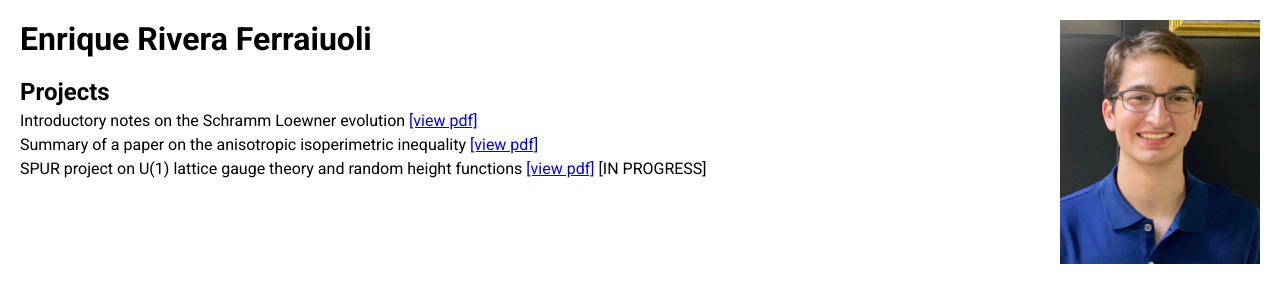
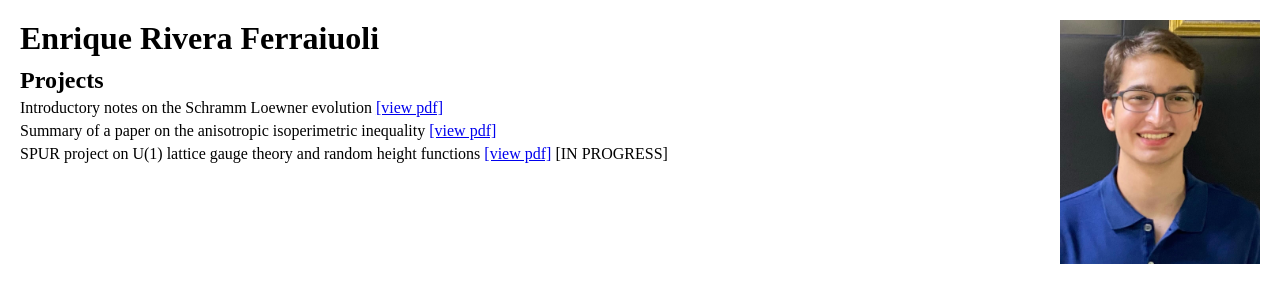
Before and after one commit to eariveraf/eariveraf.github.io, a plain HTML site: page index.html in a window 1280 px wide. Drawn offline with Linux system fonts and the light colour scheme; a web font is replaced by a local one.

Commit message:
cursed font

```diff
--- a/css/style.css
+++ b/css/style.css
@@ -1,43 +1,40 @@
 body {
+    font-family: 'Texturina', serif; /* Replace with your chosen font */
     margin: 20px;
-    font-family: 'Roboto', sans-serif;
 }
 
+
 .main-container {
-    display: flex;                  /* Use Flexbox layout */
-    justify-content: space-between; /* Space between the text and image */
+    display: flex;                  /* Use Flexbox for layout */
+    justify-content: space-between; /* Space between header and image */
     align-items: flex-start;        /* Align items at the top */
     width: 100%;                    /* Full-width container */
 }
 
 .header-container {
-    display: flex;                  /* Flexbox for text stacking */
-    flex-direction: column;         /* Stack name and projects vertically */
-    width: 100%;                    /* Allow the text to take up full width */
+    display: flex;
+    flex-direction: column;         /* Stack items vertically */
+    flex-grow: 1;                   /* Allow the header container to take up available space */
 }
 
 .profile-image {
-    position: absolute;             /* Position the image absolutely */
-    top: 20px;                      /* Keep it aligned with the text */
-    right: 20px;                    /* Push it to the far right of the screen */
     width: 200px;                   /* Set image width */
     height: auto;                   /* Maintain aspect ratio */
 }
 
 h1 {
-    margin: 0;
+    margin: 0;                      /* Remove default margin */
 }
 
 .projects-container {
-    margin-top: 20px;               /* Space between name and projects */
+    margin-top: 10px;               /* Space above projects */
 }
 
 h2 {
-    margin: 0;
-    margin-top: 10px;
+    margin: 0;                      /* Remove margin to keep it close to the previous text */
 }
 
 .projects-container p {
-    margin: 0;
-    margin-top: 5px;
+    margin: 0;                      /* Remove margin from paragraphs */
+    margin-top: 5px;                /* Space between project items */
 }
--- a/index.html
+++ b/index.html
@@ -6,20 +6,21 @@
     <title>Enrique's Website</title>
     <link rel="preconnect" href="https://fonts.googleapis.com">
     <link rel="preconnect" href="https://fonts.gstatic.com" crossorigin>
-    <link href="https://fonts.googleapis.com/css2?family=Roboto:wght@300;400;500;700&display=swap"
-    rel="stylesheet">
+    <link href="https://fonts.googleapis.com/css2?family=Texturina:ital,opsz,wght@0,12..72,100..900;1,12..72,100..900&display=swap" rel="stylesheet">
     <link rel="stylesheet" href="css/style.css">
 </head>
 <body>
-    <div class="header-container">
-        <h1>Enrique Rivera Ferraiuoli</h1>
+    <div class="main-container">
+        <div class="header-container">
+            <h1>Enrique Rivera Ferraiuoli</h1>
+            <div class="projects-container">
+                <h2>Projects</h2>
+                <p>Introductory notes on the Schramm Loewner evolution <a href="676.pdf">[view pdf]</a></p>
+                <p>Summary of a paper on the anisotropic isoperimetric inequality <a href="104.pdf">[view pdf]</a></p>
+                <p>SPUR project on U(1) lattice gauge theory and random height functions <a href="spur.pdf">[view pdf]</a> [IN PROGRESS]</p>
+            </div>
+        </div>
         <img src="images/me.jpg" alt="A photo of Enrique Rivera Ferraiuoli" class="profile-image">
-    </div>
-    <div class="projects-container">
-        <h2>Projects</h2>
-        <p>Introductory notes on the Schramm Loewner evolution <a href="676.pdf" target="_blank">[view pdf]</a></p>
-        <p>Summary of a paper on the anisotropic isoperimetric inequality <a href="104.pdf" target="_blank">[view pdf]</a></p>
-        <p>SPUR project on U(1) lattice gauge theory and random height functions <a href="spur.pdf" target="_blank">[view pdf]</a> [IN PROGRESS]</p>
     </div>
     <script src="js/main.js"></script>
 </body>
```
